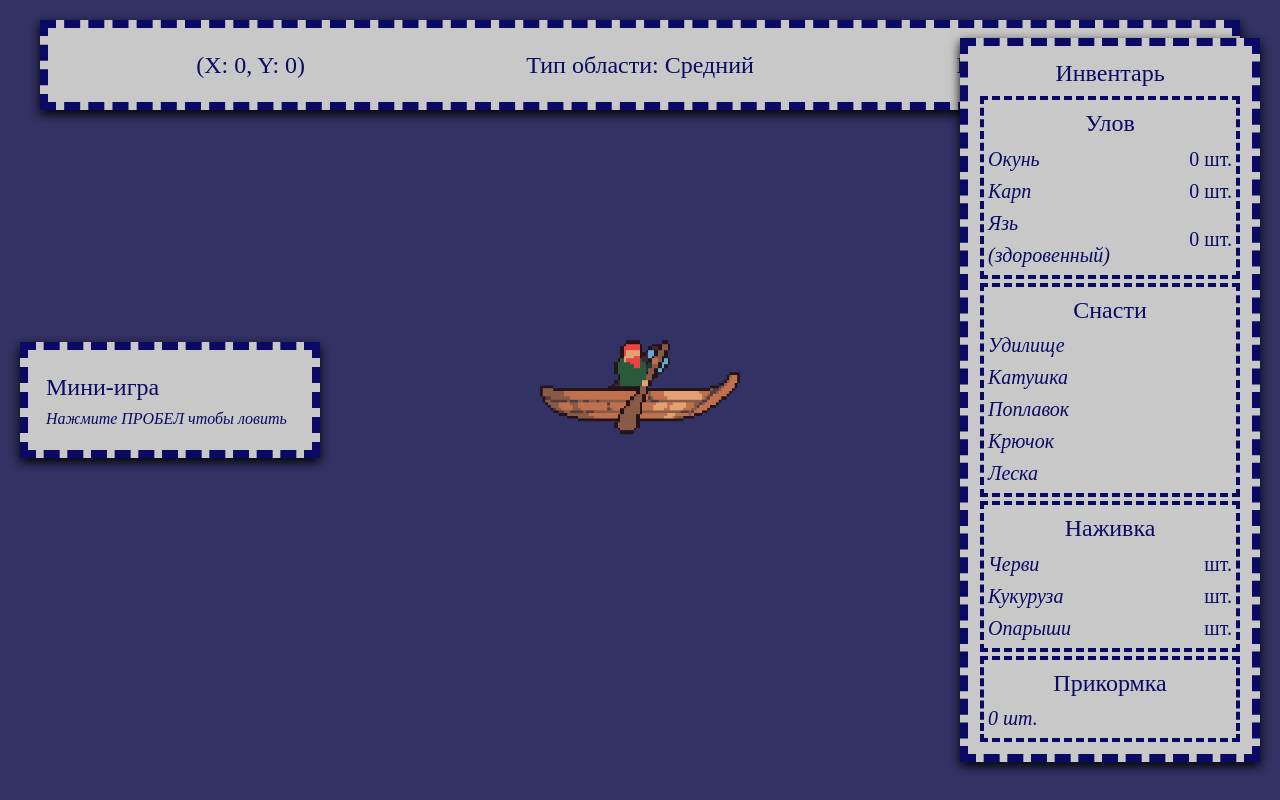
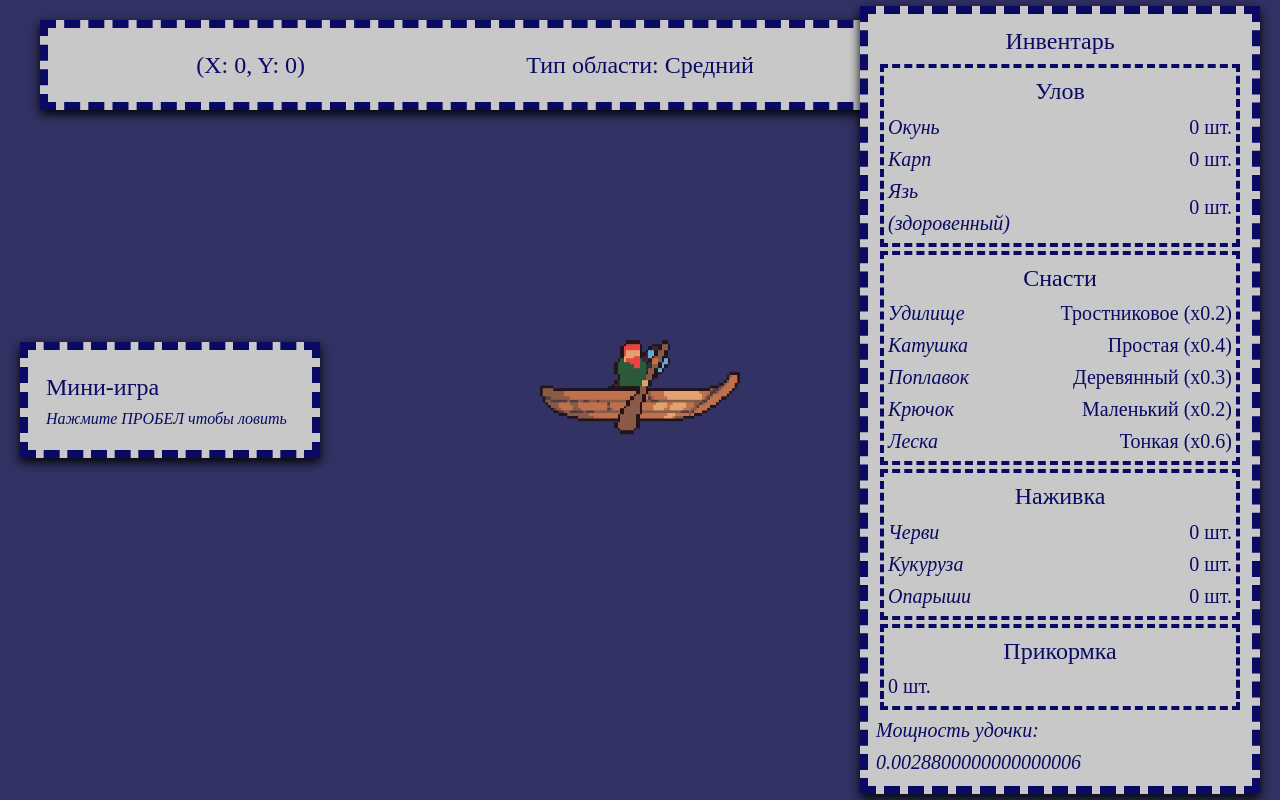
Before and after one commit to reznikovkg/vue-3-docker-compose, a Vue app in the folder vue/: page / in a window 1280 px wide. Built offline with nearby package versions, Linux system fonts and the light colour scheme; a web font is replaced by a local one.

Commit message:
Добавляет store с списком снастей и добавляет информацию о выбранной снасти в инвентаре

```diff
--- a/vue/src/components/Inventory.vue
+++ b/vue/src/components/Inventory.vue
@@ -28,27 +28,27 @@
 
       <div class="inventory__item">
         <span class="inventory__label">Удилище</span>
-        <span class="inventory__value"></span>
+        <span class="inventory__value">{{ rod.name }} (x{{ rod.power }})</span>
       </div>
 
       <div class="inventory__item">
         <span class="inventory__label">Катушка</span>
-        <span class="inventory__value"></span>
+        <span class="inventory__value">{{ reel.name }} (x{{ reel.power }})</span>
       </div>
 
       <div class="inventory__item">
         <span class="inventory__label">Поплавок</span>
-        <span class="inventory__value"></span>
+        <span class="inventory__value">{{ bobber.name }} (x{{ bobber.power }})</span>
       </div>
 
       <div class="inventory__item">
         <span class="inventory__label">Крючок</span>
-        <span class="inventory__value"></span>
+        <span class="inventory__value">{{ hook.name }} (x{{ hook.power }})</span>
       </div>
 
       <div class="inventory__item">
         <span class="inventory__label">Леска</span>
-        <span class="inventory__value"></span>
+        <span class="inventory__value">{{ line.name }} (x{{ line.power }})</span>
       </div>
     </div>
 
@@ -57,17 +57,17 @@
 
       <div class="inventory__item">
         <span class="inventory__label">Черви</span>
-        <span class="inventory__value"> шт.</span>
+        <span class="inventory__value">{{ hookbaits.worms }} шт.</span>
       </div>
 
       <div class="inventory__item">
         <span class="inventory__label">Кукуруза</span>
-        <span class="inventory__value"> шт.</span>
+        <span class="inventory__value">{{ hookbaits.corn }} шт.</span>
       </div>
 
       <div class="inventory__item">
         <span class="inventory__label">Опарыши</span>
-        <span class="inventory__value"> шт.</span>
+        <span class="inventory__value">{{ hookbaits.maggots }} шт.</span>
       </div>
     </div>
 
@@ -75,10 +75,11 @@
       <span class="inventory__title">Прикормка</span>
 
       <div class="inventory__item">
-        <span class="inventory__label">0 шт.</span>
-        <span class="inventory__value"></span>
+        <span class="inventory__value">{{ groundbait }} шт.</span>
       </div>
     </div>
+
+    <span class="inventory__label">Мощность удочки: {{ power }}</span>
   </div>
 </template>
 
@@ -87,7 +88,40 @@ import { computed } from 'vue'
 import { useStore } from 'vuex'
 
 const store = useStore()
+
 const inventory = computed(() => store.getters['game/getInventory'])
+
+const tackles = computed(() => store.getters['game/getTackles'])
+
+const rod = computed(() => {
+  const list = store.getters['game/tacklesList/getRodsList']
+  return list[tackles.value.rod]
+})
+
+const reel = computed(() => {
+  const list = store.getters['game/tacklesList/getReelsList']
+  return list[tackles.value.reel]
+})
+
+const bobber = computed(() => {
+  const list = store.getters['game/tacklesList/getBobbersList']
+  return list[tackles.value.bobber]
+})
+
+const hook = computed(() => {
+  const list = store.getters['game/tacklesList/getHooksList']
+  return list[tackles.value.hook]
+})
+
+const line = computed(() => {
+  const list = store.getters['game/tacklesList/getLinesList']
+  return list[tackles.value.line]
+})
+
+const hookbaits = computed(() => store.getters['game/getHookbaits'])
+const groundbait = computed(() => store.getters['game/getGroundbait'])
+
+const power = computed(() => store.getters['game/getPower'])
 </script>
 
 <style scoped lang="scss">
@@ -97,7 +131,7 @@ const inventory = computed(() => store.getters['game/getInventory'])
   transform: translateY(-50%);
   z-index: 3;
 
-  width: 300px;
+  width: 400px;
 
   padding: 8px;
   background-color: rgb(200, 200, 200);
--- a/vue/src/store/game/index.js
+++ b/vue/src/store/game/index.js
@@ -1,3 +1,5 @@
+import tacklesList from './tacklesList'
+
 const MUTATIONS = {
   MOVE_BOAT: 'MOVE_BOAT',
   SET_DIRECTION: 'SET_DIRECTION',
@@ -22,6 +24,46 @@ const defaultState = {
     rare: 0,
     legendary: 0
   },
+  tackles: {
+    rod: 0,
+    reel: 0,
+    bobber: 0,
+    hook: 0,
+    line: 0
+  },
+  tackles_owned: {
+    rods: {
+      a: true,
+      b: false,
+      c: false
+    },
+    reel: {
+      a: true,
+      b: false,
+      c: false
+    },
+    bobber: {
+      a: true,
+      b: false,
+      c: false
+    },
+    hook: {
+      a: true,
+      b: false,
+      c: false
+    },
+    line: {
+      a: true,
+      b: false,
+      c: false
+    }
+  },
+  hookbaits: {
+    worms: 0,
+    corn: 0,
+    maggots: 0
+  },
+  groundbait: 0,
   isFishing: false,
   zones: []
 }
@@ -36,6 +78,22 @@ export default {
     getBoat: (state) => state.boat,
     getBalance: (state) => state.balance,
     getInventory: (state) => state.inventory,
+    getTackles: (state) => state.tackles,
+    getTacklesOwned: (state) => state.tackles_owned,
+    getHookbaits: (state) => state.hookbaits,
+    getGroundbait: (state) => state.groundbait,
+    getPower: (state, getters, rootState) => {
+      const t = state.tackles
+      const list = rootState.game.tacklesList
+      const power = (
+        list.rods[t.rod].power *
+        list.reels[t.reel].power *
+        list.bobbers[t.bobber].power *
+        list.hooks[t.hook].power *
+        list.lines[t.line].power
+      )
+      return power
+    },
     getIsFishing: (state) => state.isFishing,
     getZones: (state) => state.zones,
     getCurrentZone: (state) => {
@@ -139,5 +197,8 @@ export default {
       store.commit(MUTATIONS.REMOVE_ZONE);
       store.dispatch('save')
     }
+  },
+  modules: {
+    tacklesList
   }
 }
--- /dev/null
+++ b/vue/src/store/game/tacklesList.js
@@ -0,0 +1,39 @@
+export default {
+  namespaced: true,
+  state () {
+    return {
+      rods: [
+        { id: 0, name: 'Тростниковое', price: 0, power: 0.2 },
+        { id: 1, name: 'Деревянное', price: 120, power: 2.0 },
+        { id: 2, name: 'Карбоновое', price: 800, power: 5.0 }
+      ],
+      reels: [
+        { id: 0, name: 'Простая', price: 0, power: 0.4 },
+        { id: 1, name: 'Улучшенная', price: 200, power: 4.0 },
+        { id: 2, name: 'Профессиональная', price: 1200, power: 7.0 }
+      ],
+      bobbers: [
+        { id: 0, name: 'Деревянный', price: 0, power: 0.3 },
+        { id: 1, name: 'Пластикоый', price: 150, power: 2.5 },
+        { id: 2, name: 'Пробковый', price: 600, power: 6.0 },
+      ],
+      hooks: [
+        { id: 0, name: 'Маленький', price: 0, power: 0.2 },
+        { id: 1, name: 'Средний', price: 80, power: 1.0 },
+        { id: 2, name: 'Большой', price: 300, power: 3.0 },
+      ],
+      lines: [
+        { id: 0, name: 'Тонкая', price: 0, power: 0.6 },
+        { id: 1, name: 'Обычная', price: 180, power: 3.0 },
+        { id: 2, name: 'Прочная', price: 500, power: 5.0 },
+      ]
+    }
+  },
+  getters: {
+    getRodsList: (state) => state.rods,
+    getReelsList: (state) => state.reels,
+    getBobbersList: (state) => state.bobbers,
+    getHooksList: (state) => state.hooks,
+    getLinesList: (state) => state.lines
+  }
+}
```
